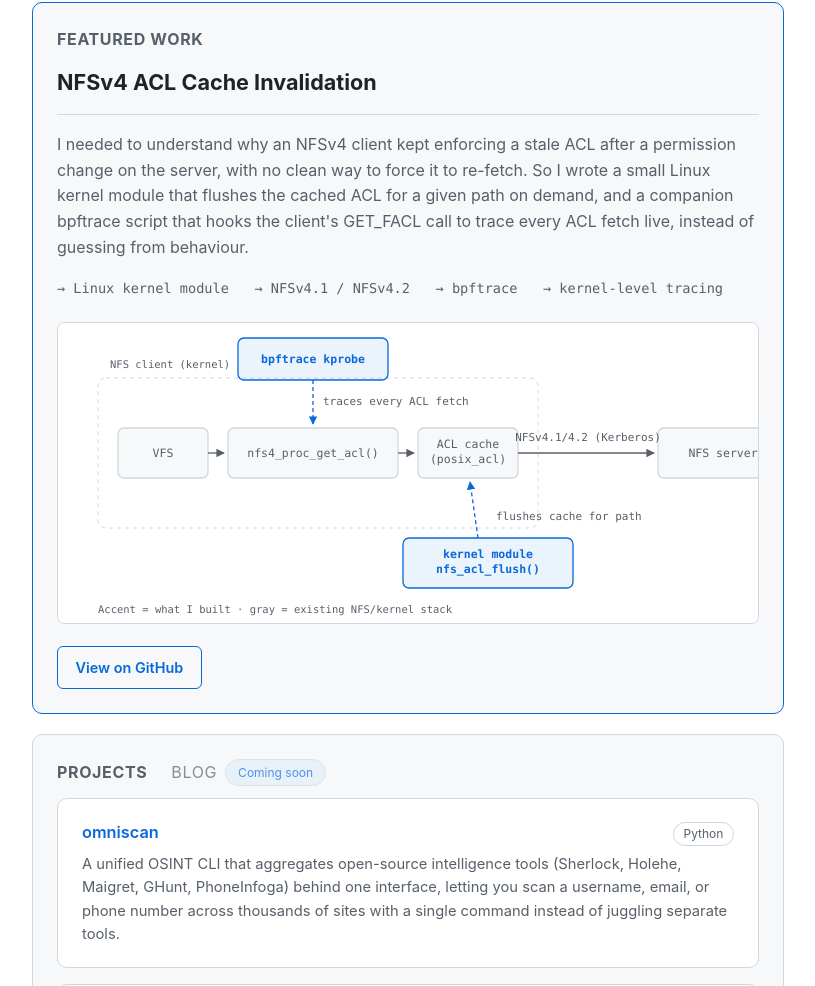
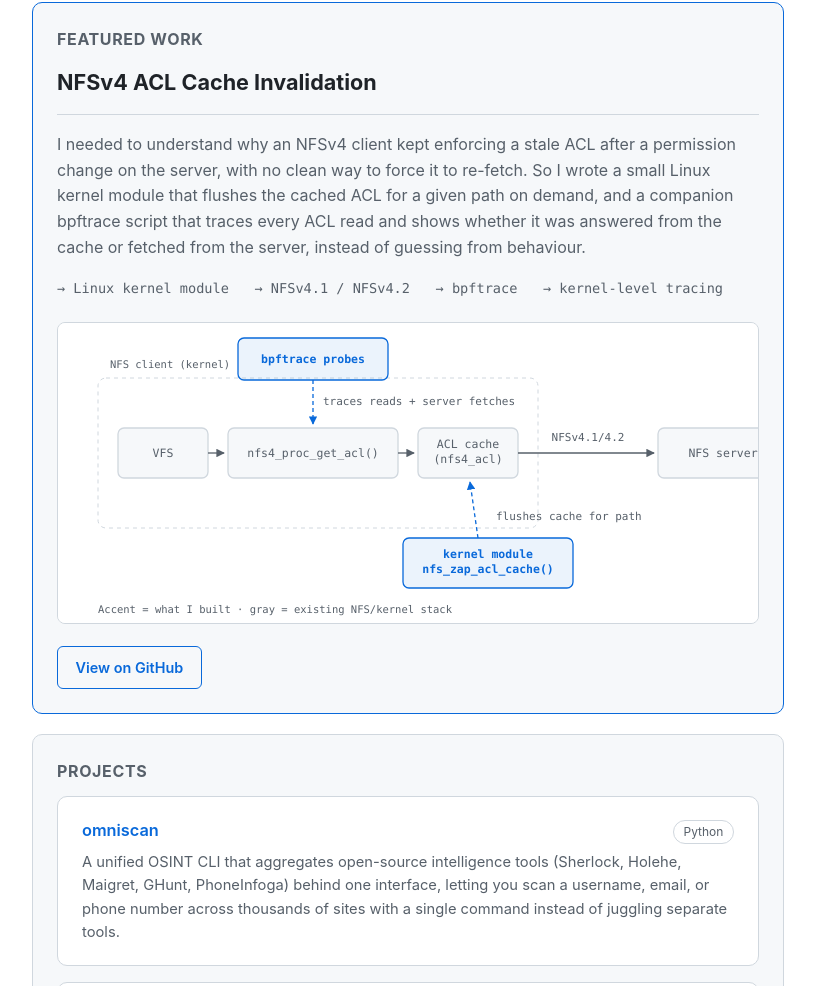
Before and after one commit to HubDamian95/HubDamian95.github.io, a plain HTML site: page index.html in a window 1280 px wide. Shown: the part 1093-2079 px from the top of the page, without its empty margins (232-1047 px from the left). Drawn offline with Linux system fonts and the light colour scheme.

Commit message:
Remove Blog badge; correct the NFSv4 ACL card to match the kernel source
Co-Authored-By: Claude Sonnet 5.5 <noreply@anthropic.com>

```diff
--- a/index.html
+++ b/index.html
@@ -444,8 +444,9 @@ kubernetes python golang ansible bpf</div>
       <p>
         I needed to understand why an NFSv4 client kept enforcing a stale ACL after a permission change on the
         server, with no clean way to force it to re-fetch. So I wrote a small Linux kernel module that flushes
-        the cached ACL for a given path on demand, and a companion bpftrace script that hooks the client's
-        GET_FACL call to trace every ACL fetch live, instead of guessing from behaviour.
+        the cached ACL for a given path on demand, and a companion bpftrace script that traces every ACL read
+        and shows whether it was answered from the cache or fetched from the server, instead of guessing from
+        behaviour.
       </p>
       <ul class="feature-bullets">
         <li>&#8594; Linux kernel module</li>
@@ -481,7 +482,7 @@ kubernetes python golang ansible bpf</div>
           <g class="node-base">
             <rect x="360" y="105" width="100" height="50" rx="6"></rect>
             <text x="410" y="125" text-anchor="middle">ACL cache</text>
-            <text x="410" y="140" text-anchor="middle">(posix_acl)</text>
+            <text x="410" y="140" text-anchor="middle">(nfs4_acl)</text>
           </g>
 
           <g class="node-base">
@@ -492,19 +493,19 @@ kubernetes python golang ansible bpf</div>
           <path class="arrow-dim" d="M150,130 L166,130" marker-end="url(#arrow-dim)"></path>
           <path class="arrow-dim" d="M340,130 L356,130" marker-end="url(#arrow-dim)"></path>
           <path class="arrow-dim" d="M460,130 L596,130" marker-end="url(#arrow-dim)"></path>
-          <text class="label" x="530" y="118" text-anchor="middle">NFSv4.1/4.2 (Kerberos)</text>
+          <text class="label" x="530" y="118" text-anchor="middle">NFSv4.1/4.2</text>
 
           <g class="node-accent">
             <rect x="180" y="15" width="150" height="42" rx="6"></rect>
-            <text x="255" y="40" text-anchor="middle">bpftrace kprobe</text>
+            <text x="255" y="40" text-anchor="middle">bpftrace probes</text>
           </g>
           <path class="arrow-accent" d="M255,57 L255,101" marker-end="url(#arrow-accent)"></path>
-          <text class="label" x="265" y="82">traces every ACL fetch</text>
+          <text class="label" x="265" y="82">traces reads + server fetches</text>
 
           <g class="node-accent">
             <rect x="345" y="215" width="170" height="50" rx="6"></rect>
             <text x="430" y="235" text-anchor="middle">kernel module</text>
-            <text x="430" y="250" text-anchor="middle">nfs_acl_flush()</text>
+            <text x="430" y="250" text-anchor="middle">nfs_zap_acl_cache()</text>
           </g>
           <path class="arrow-accent" d="M420,215 L412,159" marker-end="url(#arrow-accent)"></path>
           <text class="label" x="438" y="197">flushes cache for path</text>
@@ -519,10 +520,7 @@ kubernetes python golang ansible bpf</div>
     </div>
 
     <div class="card">
-      <div class="section-tabs">
-        <h2>Projects</h2>
-        <span class="tab-disabled">Blog <span class="badge">Coming soon</span></span>
-      </div>
+      <h2>Projects</h2>
       <div class="projects">
         <div class="project">
           <div class="project-head">
```
